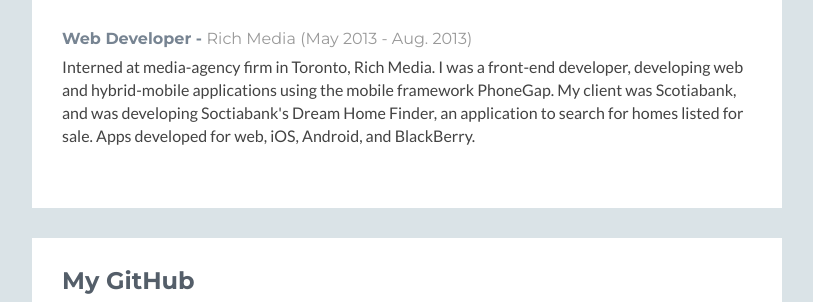
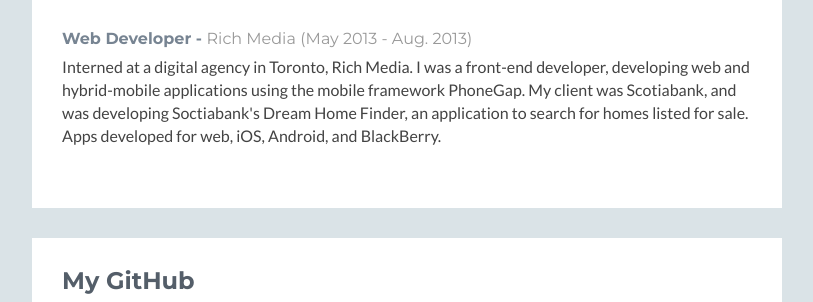
Before and after one commit to dimitriwalters/dimitriwalters.github.io, a plain HTML site: page index.html in a window 1280 px wide. Shown: the part 1068-1370 px from the top of the page, without its empty margins (38-851 px from the left). Drawn offline with Linux system fonts and the light colour scheme; no server answers; a script that the page names is missing.

Commit message:
Update last experience

```diff
--- a/index.html
+++ b/index.html
@@ -79,7 +79,7 @@
                             </div><!--//item-->
                             <div class="item">
                                 <h3 class="title">Web Developer - <span class="place"><a href="#">Rich Media</a></span> <span class="year">(May 2013 - Aug. 2013)</span></h3>
-                                <p>Interned at media-agency firm in Toronto, Rich Media. I was a front-end developer, developing web and hybrid-mobile applications using the mobile framework PhoneGap. My client was Scotiabank, and was developing Soctiabank's Dream Home Finder, an application to search for homes listed for sale. Apps developed for web, iOS, Android, and BlackBerry.</p>
+                                <p>Interned at a digital agency in Toronto, Rich Media. I was a front-end developer, developing web and hybrid-mobile applications using the mobile framework PhoneGap. My client was Scotiabank, and was developing Soctiabank's Dream Home Finder, an application to search for homes listed for sale. Apps developed for web, iOS, Android, and BlackBerry.</p>
                             </div><!--//item-->
                         </div><!--//content-->
                     </div><!--//section-inner-->
```
